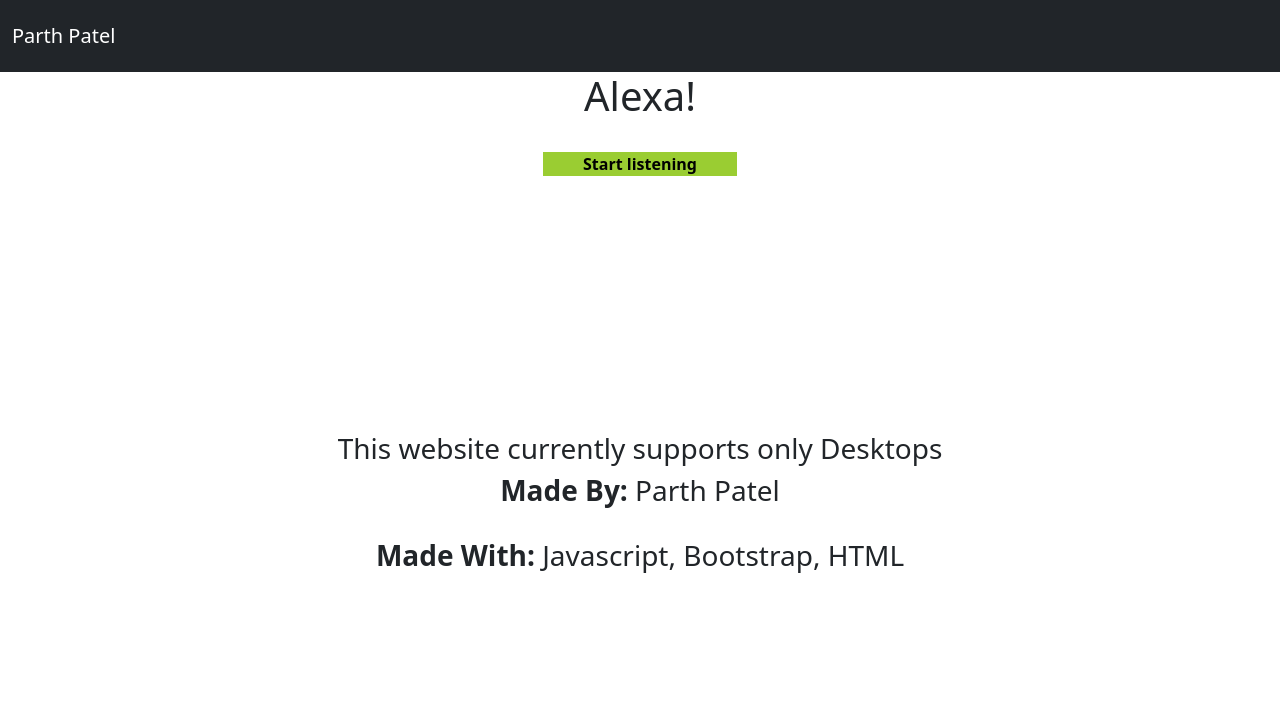
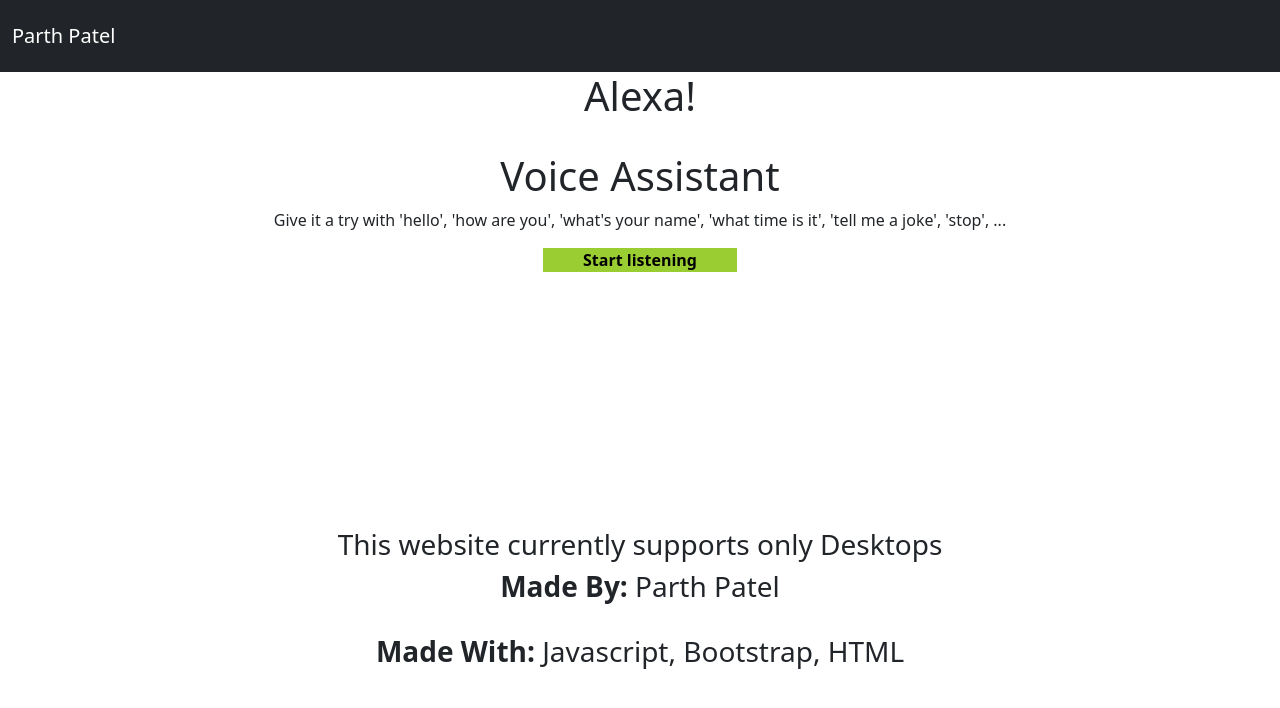
Before and after one commit to parth2patel/voiceassist, a plain HTML site: page index.html in a window 1280 px wide. Drawn offline with nearby package versions, Linux system fonts and the light colour scheme.

Commit message:
Added naming

```diff
--- a/index.html
+++ b/index.html
@@ -56,7 +56,9 @@
     <div class="container">
       <h1>Alexa!</h1>
       <br>
-	  </div>
+    </div>
+    <h1>Voice Assistant</h1>
+	<p>Give it a try with 'hello', 'how are you', 'what's your name', 'what time is it', 'tell me a joke', 'stop', ... </p>
 
     <script src = "app.js"></script>
 	<div class="container">
```
